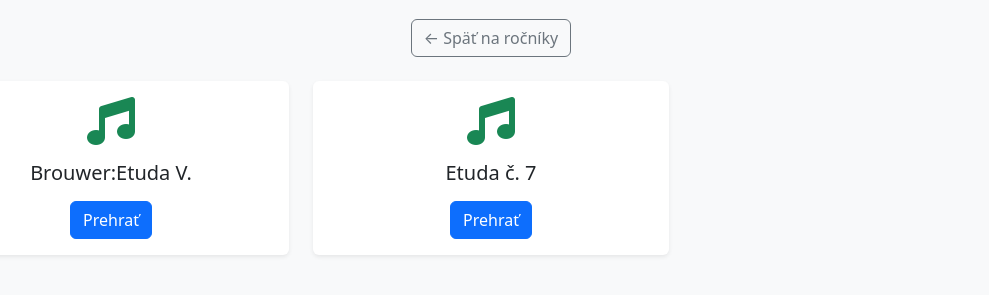
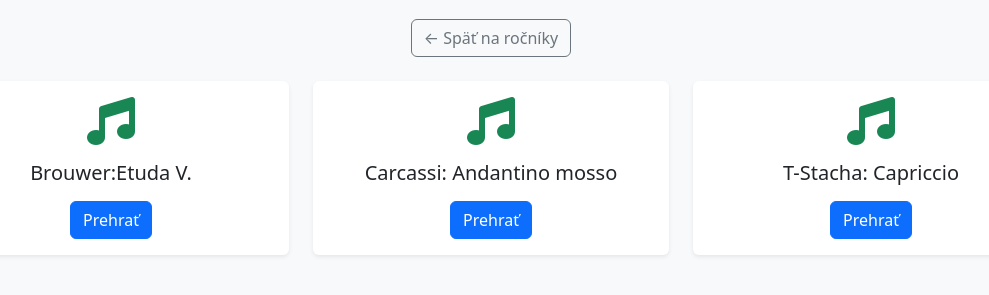
Before and after one commit to andy2062/alphatab, a plain HTML site: page rocnik3.html in a window 1280 px wide. Shown: the part 101-396 px from the top of the page, without its empty margins (149-1138 px from the left). Drawn offline with nearby package versions, Linux system fonts and the light colour scheme.

Commit message:
Update rocnik3.html

```diff
--- a/rocnik3.html
+++ b/rocnik3.html
@@ -23,12 +23,22 @@
         </div>
       </div>
 
+       <div class="col">
+        <div class="card shadow-sm border-0">
+          <div class="card-body">
+            <i class="fas fa-music fa-3x text-success mb-3"></i>
+            <h5 class="card-title">Carcassi: Andantino mosso</h5>
+            <a href="player.html?song=rocnik3/Andantino mosso.gp&back=rocnik3.html" class="btn btn-primary mt-2">Prehrať</a>
+          </div>
+        </div>
+      </div>
+
       <div class="col">
         <div class="card shadow-sm border-0">
           <div class="card-body">
             <i class="fas fa-music fa-3x text-success mb-3"></i>
-            <h5 class="card-title">Etuda č. 7</h5>
-            <a href="player.html?song=rocnik1/etuda7.gp3" class="btn btn-primary mt-2">Prehrať</a>
+            <h5 class="card-title">T-Stacha: Capriccio</h5>
+            <a href="player.html?song=rocnik3/capriccio.gp&back=rocnik3.html" class="btn btn-primary mt-2">Prehrať</a>
           </div>
         </div>
       </div>
```
